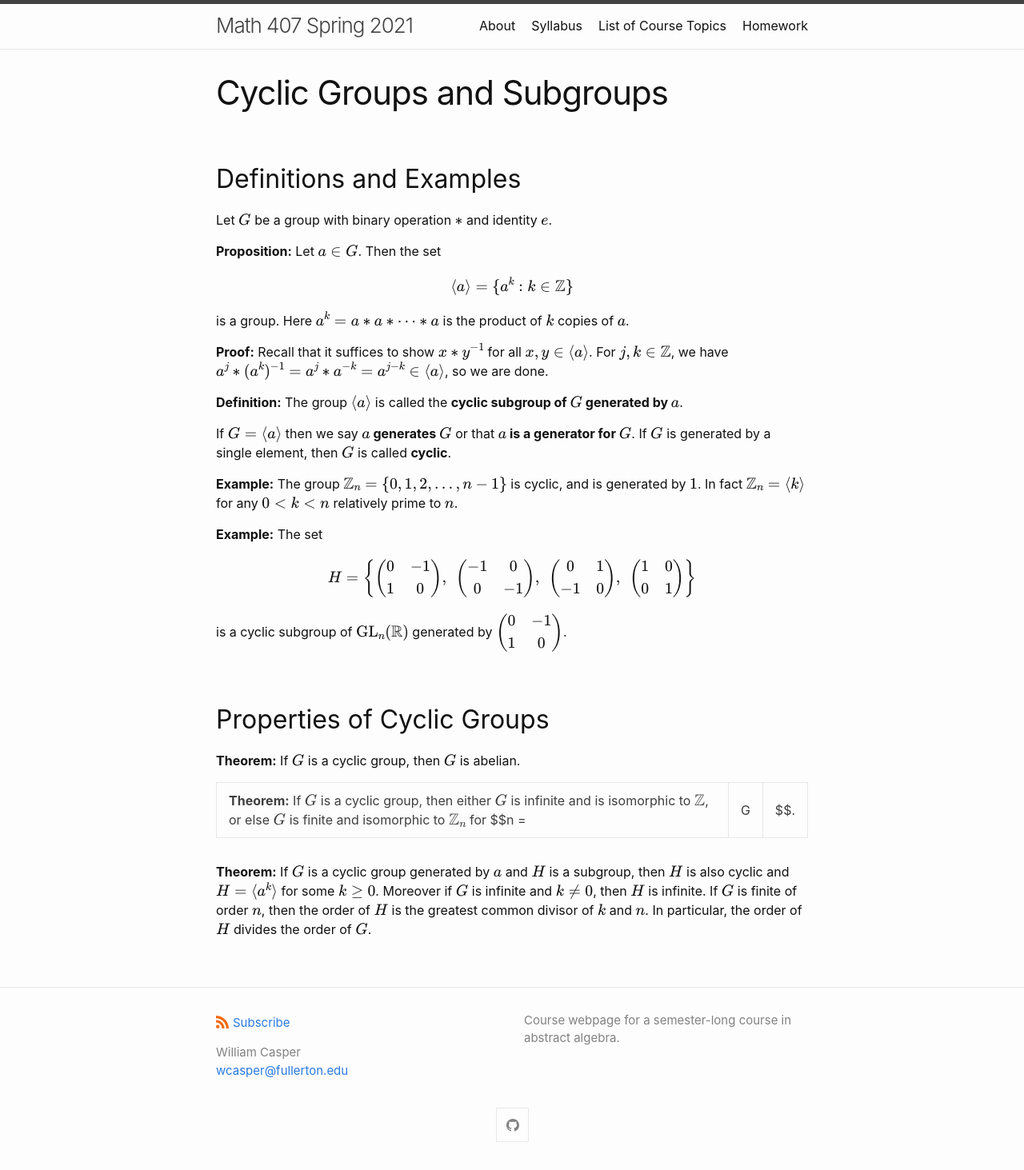
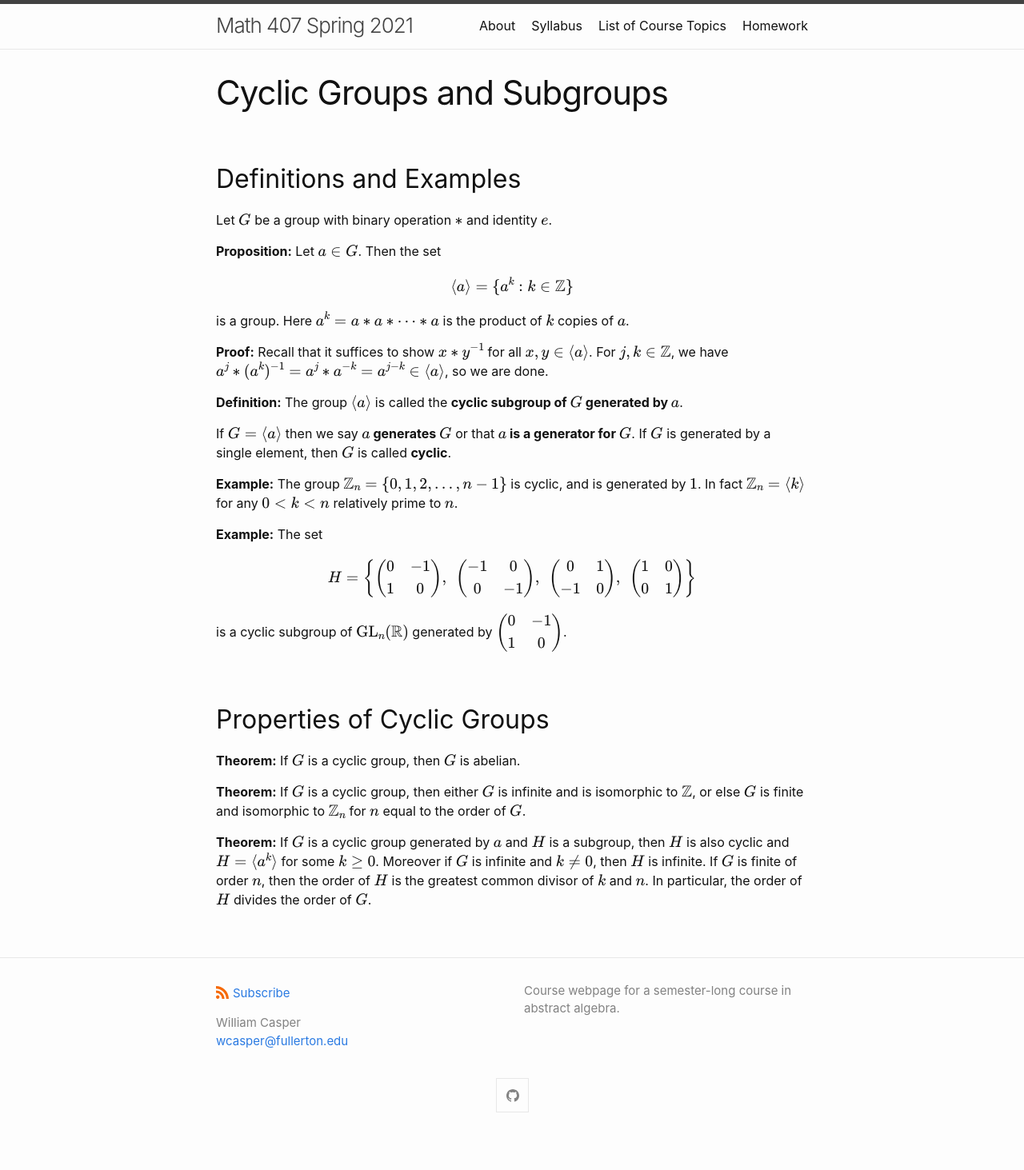
Before and after one commit to wcasper/math407spring2021, a Jekyll site: the page built from _topics/cyclic-groups.md, in a window 1280 px wide. Shown: the whole page at 80% size. Built offline with Jekyll 4.4.1, drawn with Linux system fonts in a browser that asks for light colours; after the commit the page ends 1426 px from its top, so only the background shows below that.

Commit message:
fixed typo

```diff
--- a/_topics/cyclic-groups.md
+++ b/_topics/cyclic-groups.md
@@ -36,6 +36,6 @@ is a cyclic subgroup of $$\text{GL}_n(\mathbb R)$$ generated by $$\left(\begin{a
 
 **Theorem:** If $$G$$ is a cyclic group, then $$G$$ is abelian.
 
-**Theorem:** If $$G$$ is a cyclic group, then either $$G$$ is infinite and is isomorphic to $$\mathbb Z$$, or else $$G$$ is finite and isomorphic to $$\mathbb Z_n$$ for $$n = |G|$$.
+**Theorem:** If $$G$$ is a cyclic group, then either $$G$$ is infinite and is isomorphic to $$\mathbb Z$$, or else $$G$$ is finite and isomorphic to $$\mathbb Z_n$$ for $$n$$ equal to the order of $$G$$.
 
 **Theorem:** If $$G$$ is a cyclic group generated by $$a$$ and $$H$$ is a subgroup, then $$H$$ is also cyclic and $$H = \langle a^k\rangle$$ for some $$k\geq 0$$.  Moreover if $$G$$ is infinite and $$k\neq 0$$, then $$H$$ is infinite.  If $$G$$ is finite of order $$n$$, then the order of $$H$$ is the greatest common divisor of $$k$$ and $$n$$.  In particular, the order of $$H$$ divides the order of $$G$$.
```
